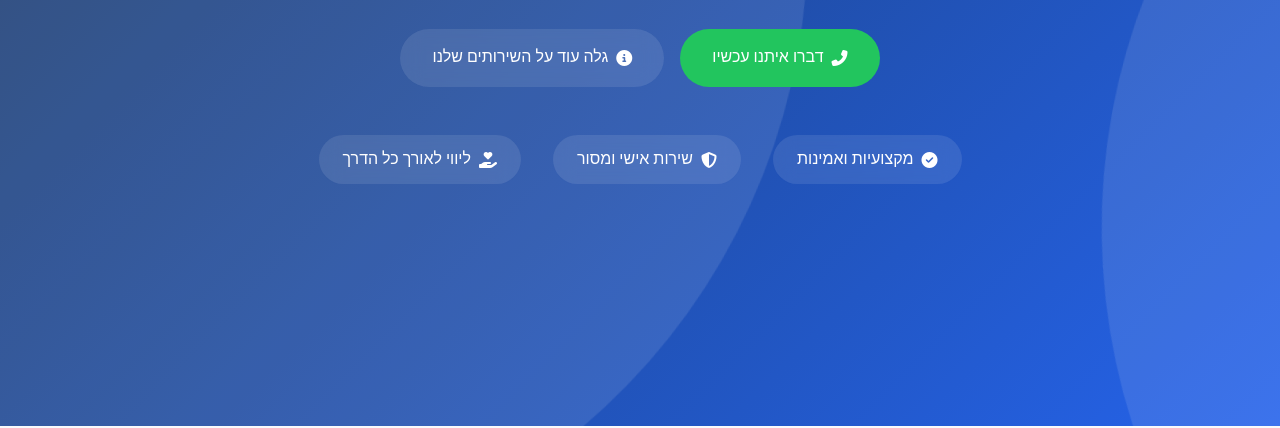
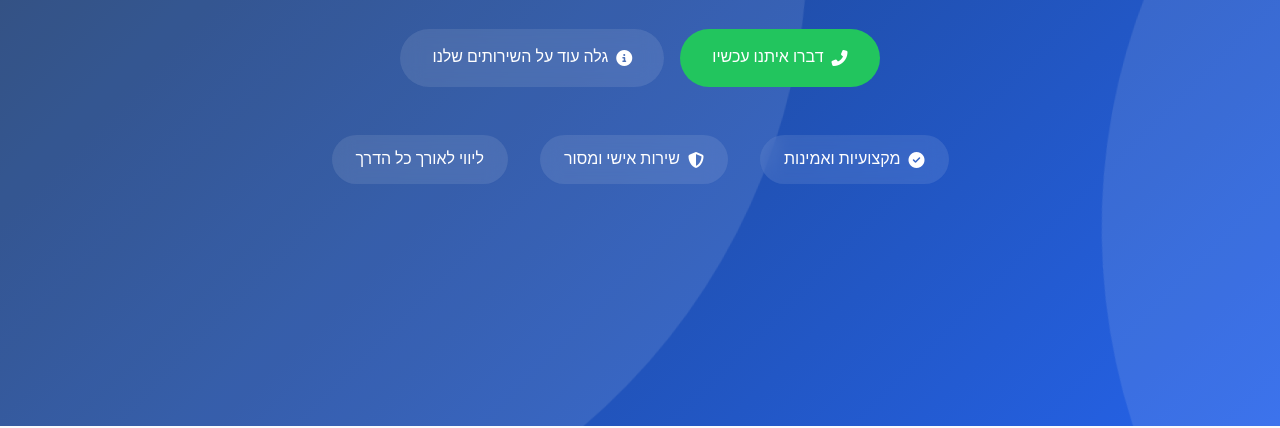
Before and after one commit to LironBal/lironba, a plain HTML site: page index.html in a window 1280 px wide. Shown: the part 374-802 px from the top of the page. Drawn offline with nearby package versions, Linux system fonts and the light colour scheme.

Commit message:
Update index.html

```diff
--- a/index.html
+++ b/index.html
@@ -512,7 +512,6 @@
                     <span>שירות אישי ומסור</span>
                 </div>
                 <div class="hero-feature">
-                    <i class="fas fa-hand-holding-heart"></i>
                     <span>ליווי לאורך כל הדרך</span>
                 </div>
             </div>
```
